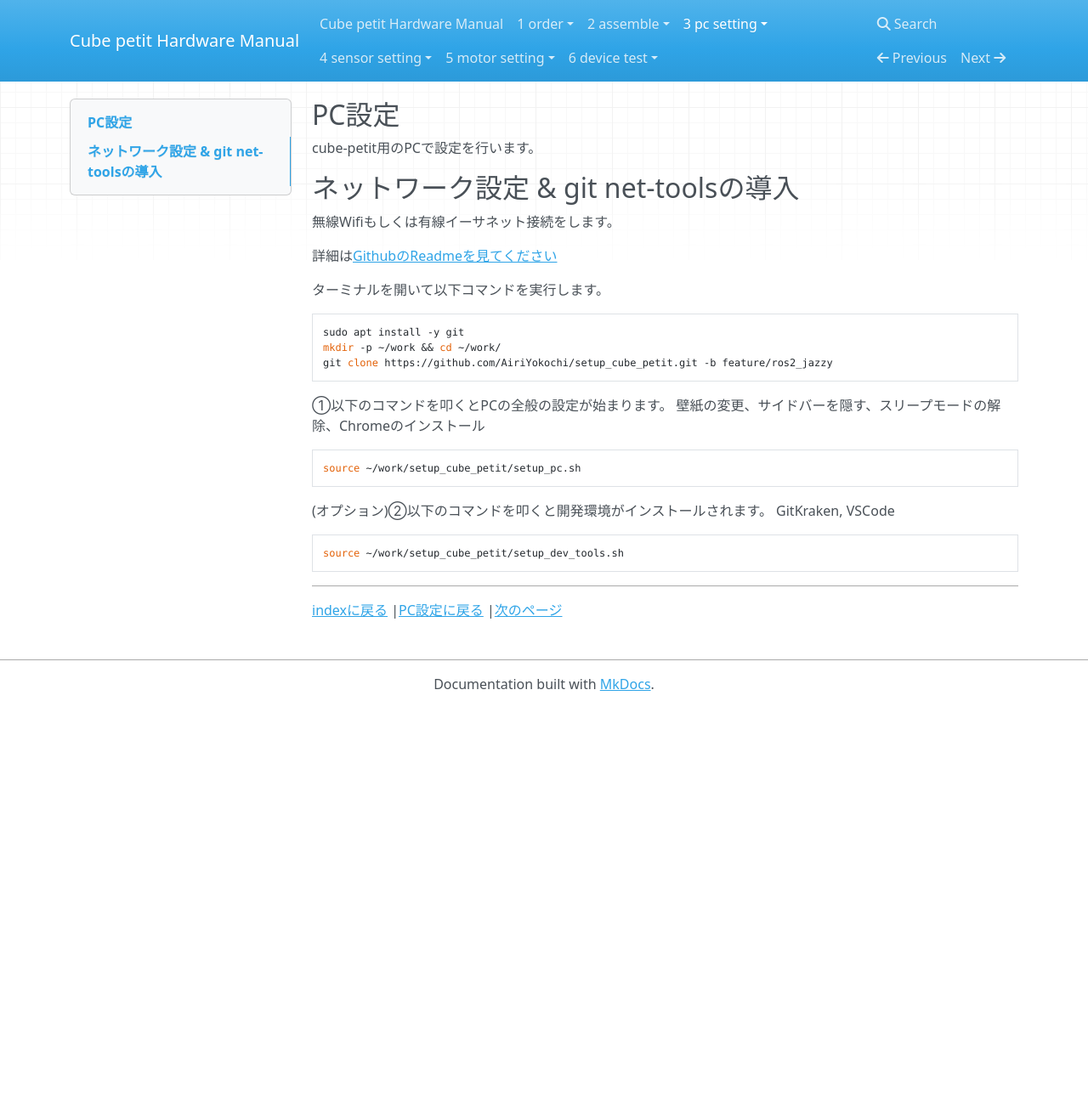
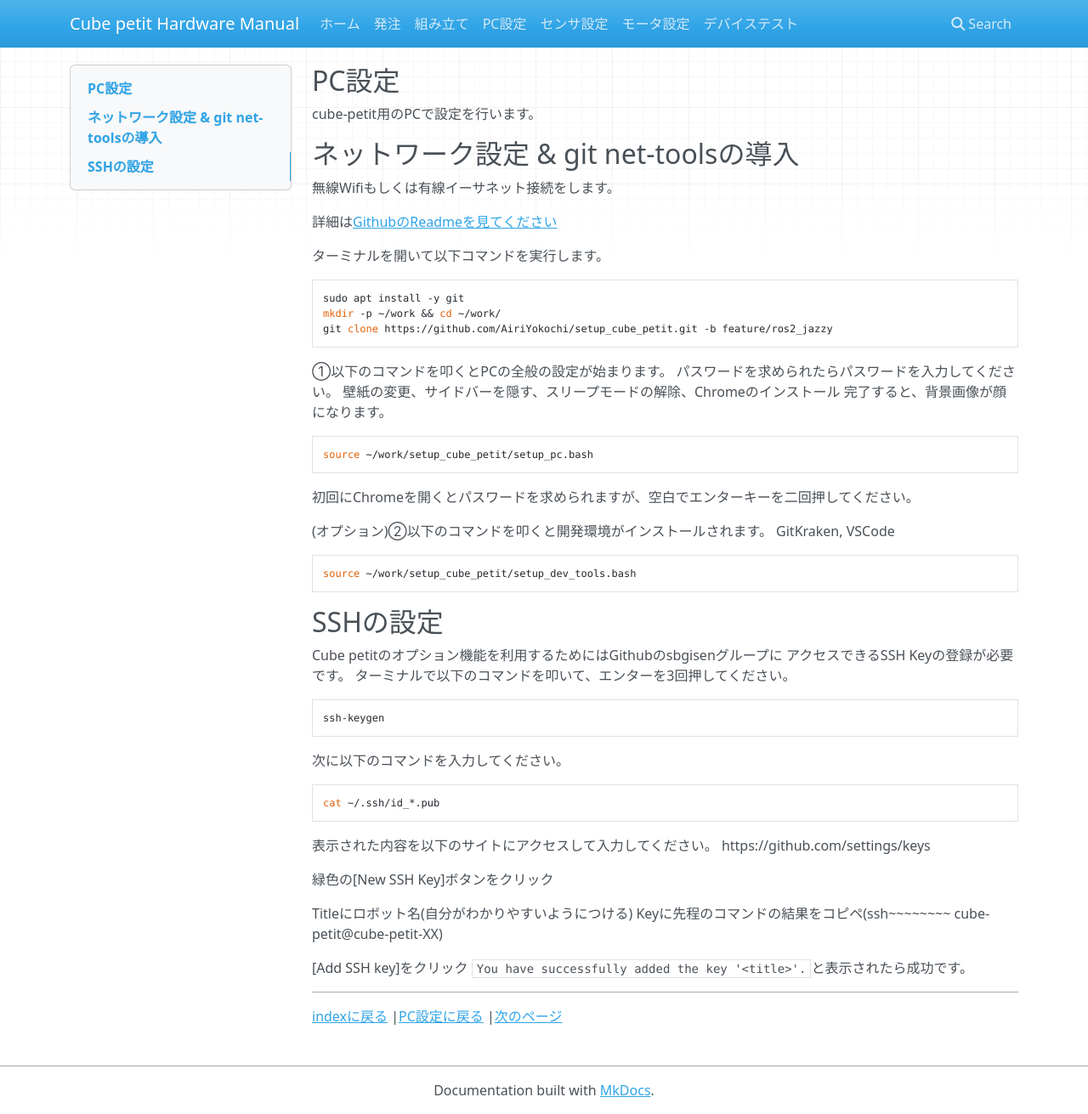
Before and after one commit to AiriYokochi/cube_petit_hardware_manual, an MkDocs documentation site: the page built from docs/3_pc_setting/3-1.details/3-2_setup_pc.md, in a window 1280 px wide and 1311 px high. Shown: the whole window at 85% size. Built offline with MkDocs 1.6.1, drawn with Linux system fonts in a browser that asks for light colours; nearby versions of some CDN libraries.

Commit message:
Update link

````diff
--- a/docs/3_pc_setting/3-1.details/3-2_setup_pc.md
+++ b/docs/3_pc_setting/3-1.details/3-2_setup_pc.md
@@ -19,20 +19,47 @@ git clone https://github.com/AiriYokochi/setup_cube_petit.git -b feature/ros2_ja
 ```
 
 ①以下のコマンドを叩くとPCの全般の設定が始まります。
+パスワードを求められたらパスワードを入力してください。
 壁紙の変更、サイドバーを隠す、スリープモードの解除、Chromeのインストール
+完了すると、背景画像が顔になります。
+```
+source ~/work/setup_cube_petit/setup_pc.bash
+```
+初回にChromeを開くとパスワードを求められますが、空白でエンターキーを二回押してください。
 
-```
-source ~/work/setup_cube_petit/setup_pc.sh
-```
+
 
 (オプション)②以下のコマンドを叩くと開発環境がインストールされます。
 GitKraken, VSCode
 ```
-source ~/work/setup_cube_petit/setup_dev_tools.sh
+source ~/work/setup_cube_petit/setup_dev_tools.bash
 ```
+
+## SSHの設定
+
+Cube petitのオプション機能を利用するためにはGithubのsbgisenグループに
+アクセスできるSSH Keyの登録が必要です。
+ターミナルで以下のコマンドを叩いて、エンターを3回押してください。
+```
+ssh-keygen
+```
+次に以下のコマンドを入力してください。
+```
+cat ~/.ssh/id_*.pub
+```
+表示された内容を以下のサイトにアクセスして入力してください。
+https://github.com/settings/keys
+
+緑色の[New SSH Key]ボタンをクリック
+
+Titleにロボット名(自分がわかりやすいようにつける)
+Keyに先程のコマンドの結果をコピペ(ssh~~~~~~~~ cube-petit@cube-petit-XX)
+
+[Add SSH key]をクリック
+`You have successfully added the key '<title>'.`と表示されたら成功です。
 
 ---
 
 [indexに戻る](../index.md)
 |[PC設定に戻る](../3_pc_setting.md)
-|[次のページ](./3-2_setup_pc.md)
+|[次のページ](./3-2_setup_ros.md)
--- a/mkdocs.yml
+++ b/mkdocs.yml
@@ -4,3 +4,11 @@ markdown_extensions:
   - pymdownx.tasklist:
       custom_checkbox: true
       clickable_checkbox: true
+nav:
+  - ホーム: index.md
+  - 発注: 1_order/1_order.md
+  - 組み立て: 2_assemble/2_assemble.md
+  - PC設定: 3_pc_setting/3_pc_setting.md
+  - センサ設定: 4_sensor_setting/4_sensor_setting.md
+  - モータ設定: 5_motor_setting/5_motor_setting.md
+  - デバイステスト: 6_device_test/6_device_test.md
````
Also changed, not shown: docs/1_order/1_order.md (+4 -1 lines), docs/1_order/2_check.md (+3 -0 lines), docs/3_pc_setting/3-1.details/3-3_setup_ros.md (+16 -2 lines), docs/3_pc_setting/3-1.details/3-4_wire.md (+1 -1 lines).
